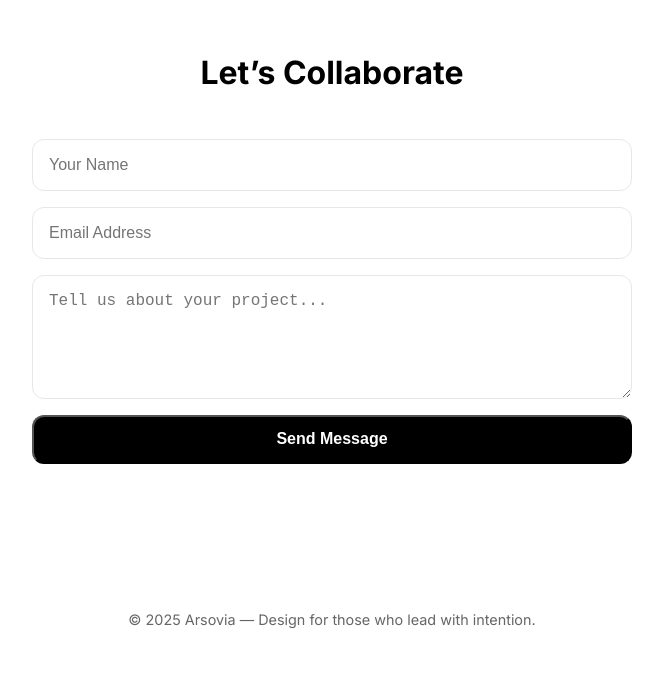
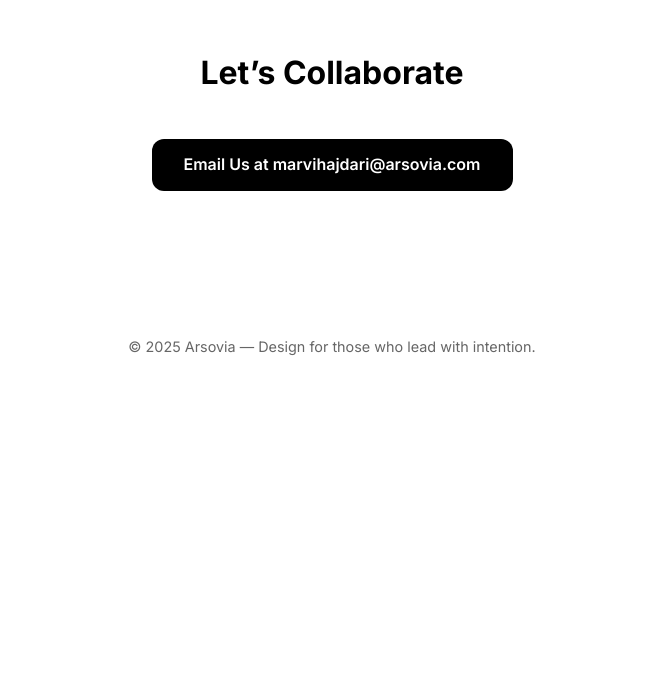
Before and after one commit to 3linesss/Arsovia, a plain HTML site: page index.html in a window 1280 px wide. Shown: the part 2083-2762 px from the top of the page, without its empty margins (308-971 px from the left). After the commit the page ends 2489 px from the top, so only its background shows below. Drawn offline with Linux system fonts and the light colour scheme.

Commit message:
Update index.html

```diff
--- a/index.html
+++ b/index.html
@@ -278,19 +278,9 @@
 
     <section class="contact" id="contact">
   <h2 class="section-title">Let’s Collaborate</h2>
-        <form action="https://formsubmit.co/marvihajdari@arsovia.com" method="POST">
-            <input type="text" name="name" placeholder="Your Name" required>
-            <input type="email" name="email" placeholder="Email Address" required>
-            <textarea name="message" rows="5" placeholder="Tell us about your project..." required></textarea>
-
-            <!-- optional hidden settings -->
-            <input type="hidden" name="_subject" value="New message from Arsovia.com">
-            <input type="hidden" name="_captcha" value="false">
-            <input type="hidden" name="_template" value="box">
-            <input type="hidden" name="_next" value="https://arsovia.com/thank-you">
-
-            <button type="submit" class="btn">Send Message</button>
-        </form>
+  <div style="text-align: center;">
+    <a href="mailto:marvihajdari@arsovia.com" class="btn">Email Us at marvihajdari@arsovia.com</a>
+  </div>
 </section>
   </main>
   <footer>
```
Lines whose indentation alone changed are shown as unchanged.
